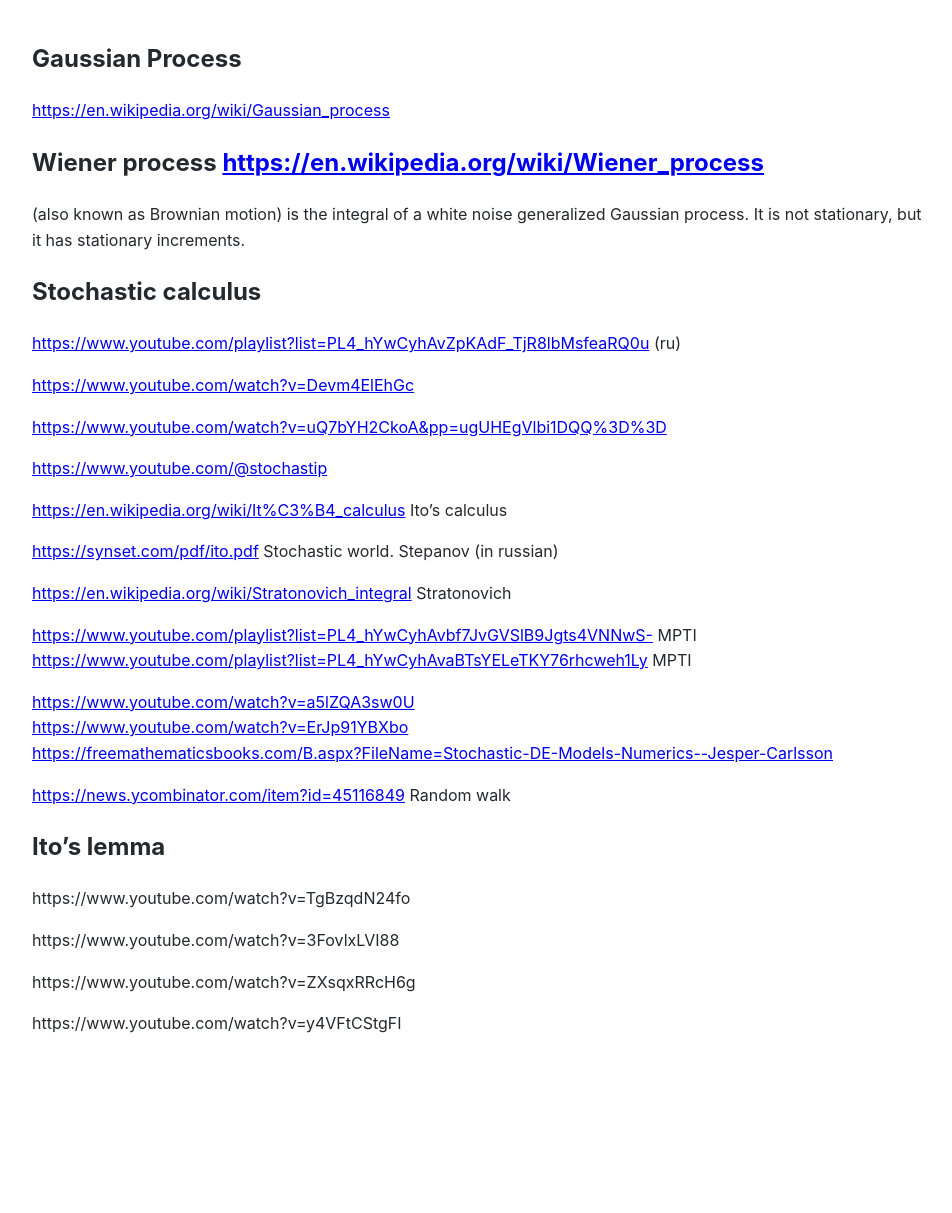
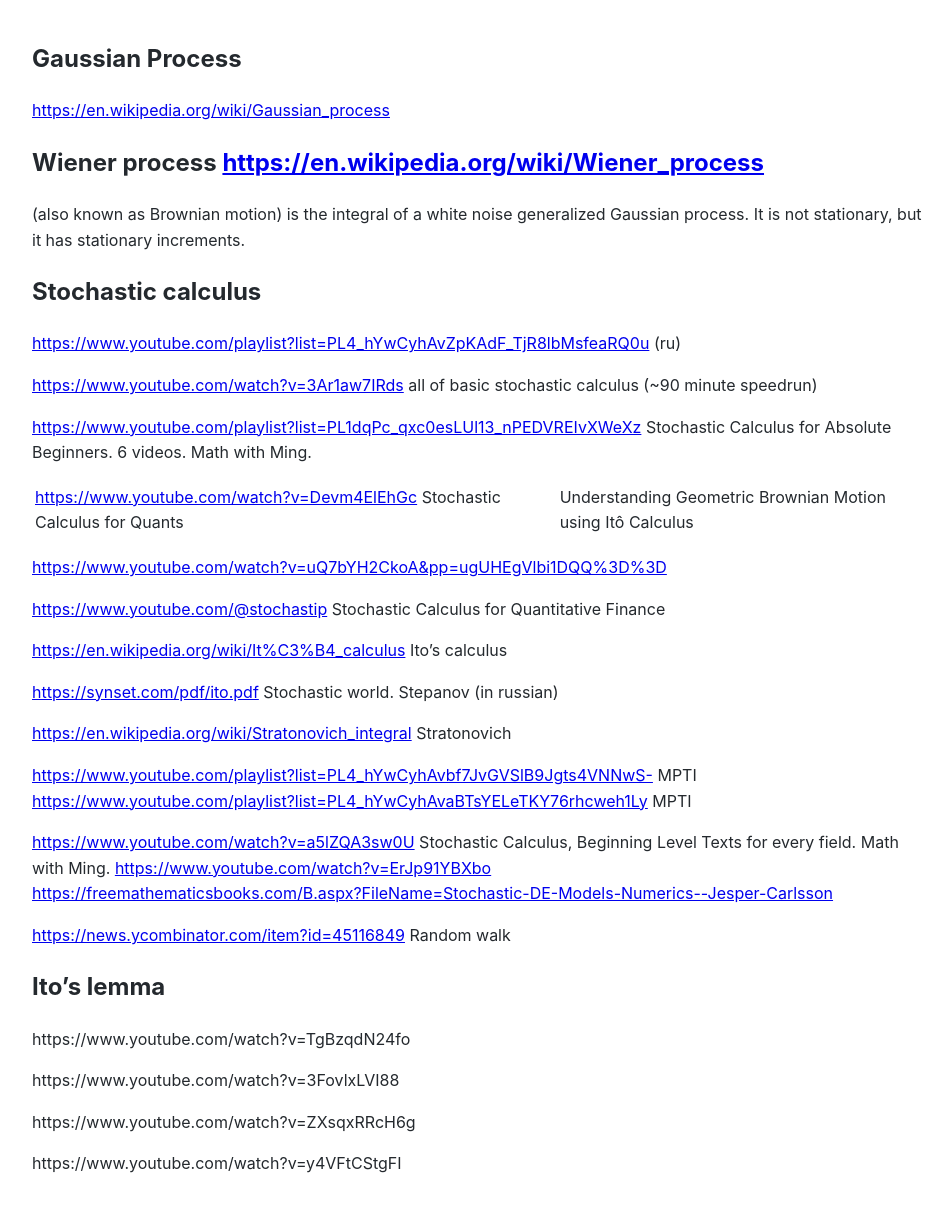
Before and after one commit to Michael-Lubinsky/michael-lubinsky.github.com, a Jekyll site: the page built from math/stochastic.md, in a window 1280 px wide. Shown: the whole page, without its empty margins (158-1110 px from the left). Built offline with Jekyll 4.4.1, drawn with Linux system fonts in a browser that asks for light colours; our own code applies the rules of GitHub Pages for plain Markdown files; before the commit the page ends 1073 px from its top, so only the background shows below that.

Commit message:
Update stochastic.md

```diff
--- a/math/stochastic.md
+++ b/math/stochastic.md
@@ -11,11 +11,16 @@
 
 <https://www.youtube.com/playlist?list=PL4_hYwCyhAvZpKAdF_TjR8lbMsfeaRQ0u>  (ru)
 
-<https://www.youtube.com/watch?v=Devm4ElEhGc>
+<https://www.youtube.com/watch?v=3Ar1aw7IRds> all of basic stochastic calculus (~90 minute speedrun)
+
+<https://www.youtube.com/playlist?list=PL1dqPc_qxc0esLUl13_nPEDVREIvXWeXz> Stochastic Calculus for Absolute Beginners. 6 videos. Math with Ming.
+
+
+<https://www.youtube.com/watch?v=Devm4ElEhGc> Stochastic Calculus for Quants | Understanding Geometric Brownian Motion using Itô Calculus
 
 <https://www.youtube.com/watch?v=uQ7bYH2CkoA&pp=ugUHEgVlbi1DQQ%3D%3D>
 
-<https://www.youtube.com/@stochastip>
+<https://www.youtube.com/@stochastip> Stochastic Calculus for Quantitative Finance
 
 <https://en.wikipedia.org/wiki/It%C3%B4_calculus> Ito's calculus
 
@@ -26,7 +31,7 @@
 <https://www.youtube.com/playlist?list=PL4_hYwCyhAvbf7JvGVSlB9Jgts4VNNwS-> MPTI
 <https://www.youtube.com/playlist?list=PL4_hYwCyhAvaBTsYELeTKY76rhcweh1Ly> MPTI
 
-<https://www.youtube.com/watch?v=a5lZQA3sw0U>
+<https://www.youtube.com/watch?v=a5lZQA3sw0U>   Stochastic Calculus, Beginning Level Texts for every field. Math with Ming.
 <https://www.youtube.com/watch?v=ErJp91YBXbo>
 <https://freemathematicsbooks.com/B.aspx?FileName=Stochastic-DE-Models-Numerics--Jesper-Carlsson>
 
```
